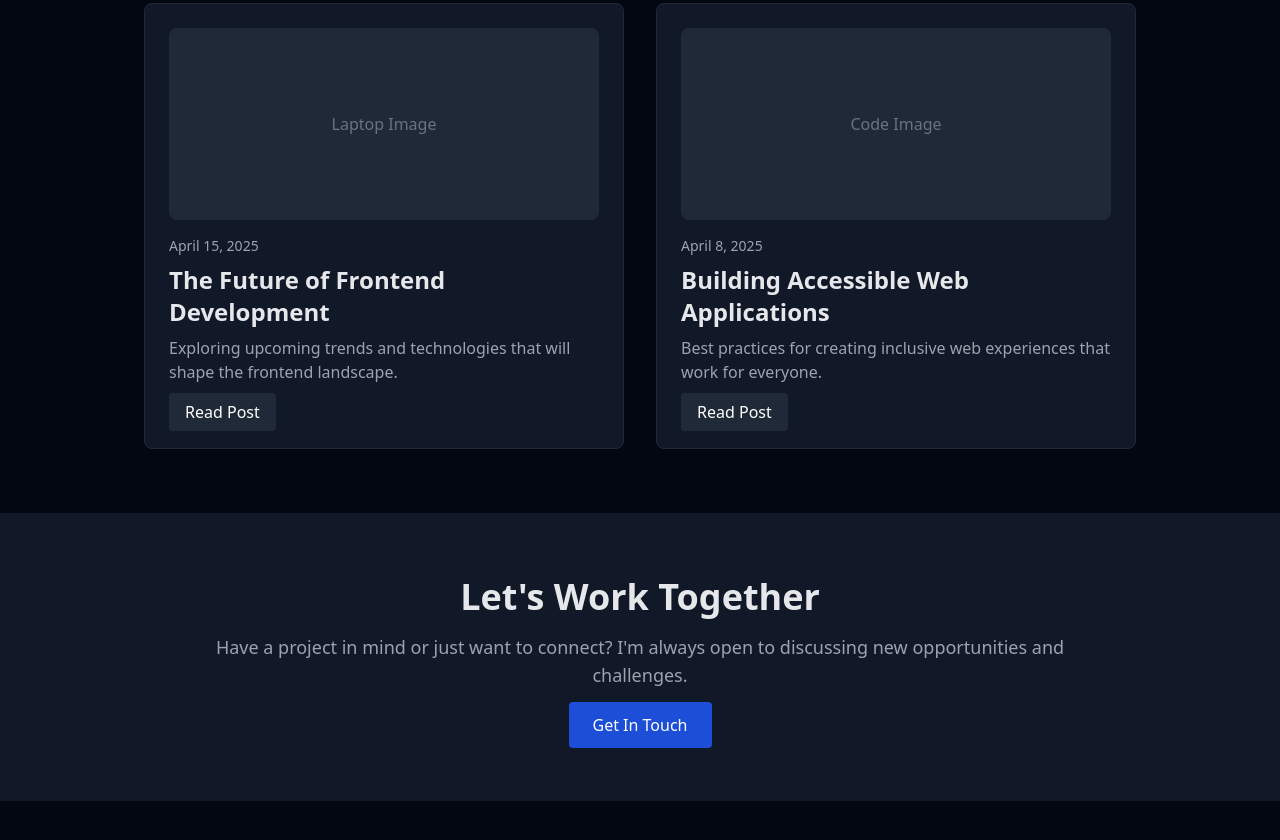
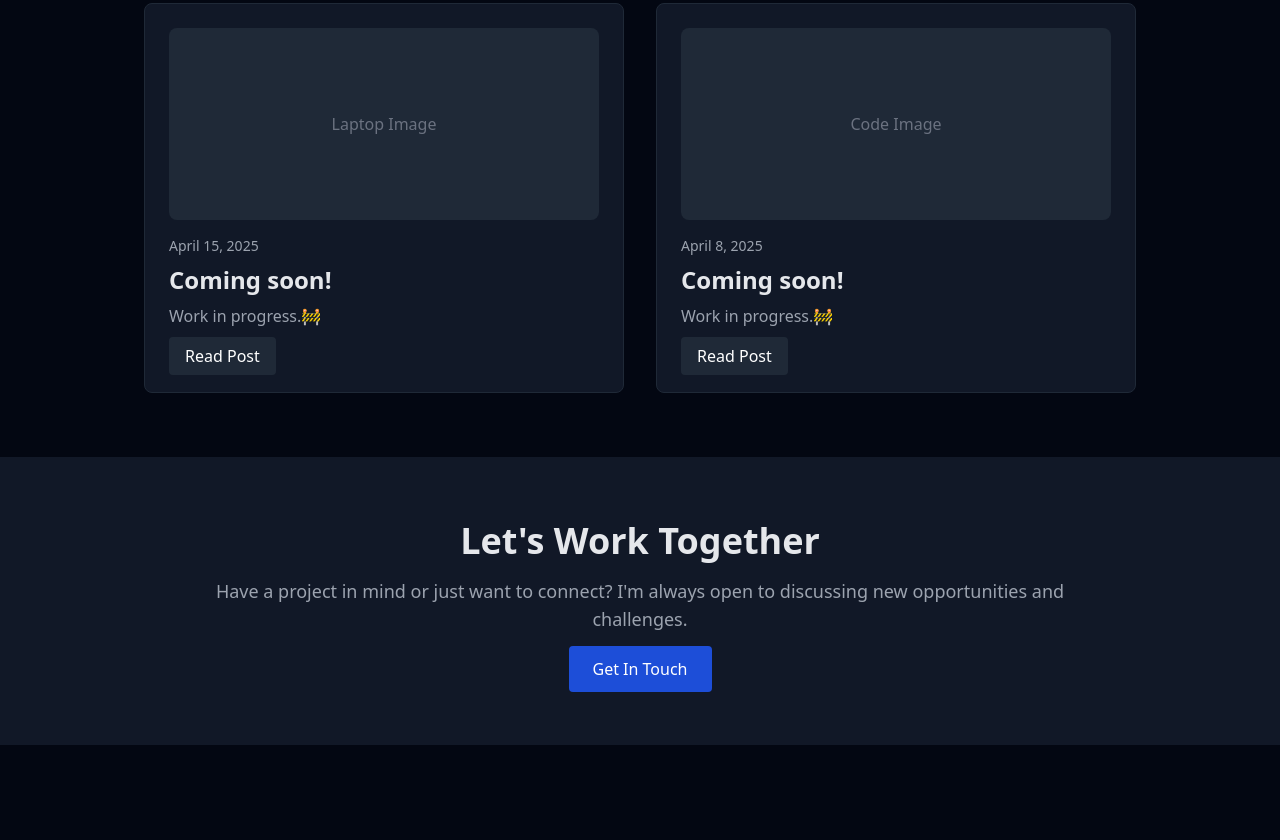
Before and after one commit to AtharvSharma09/AtharvSharma.github.io, a plain HTML site: page index.html in a window 1280 px wide. Shown: the part 2343-3183 px from the top of the page. Drawn offline with nearby package versions, Linux system fonts and the light colour scheme.

Commit message:
index.html

```diff
--- a/index.html
+++ b/index.html
@@ -193,8 +193,8 @@
             <span class="text-gray-500">Laptop Image</span>
           </div>
           <p class="text-gray-400 text-sm mb-2">April 15, 2025</p>
-          <h3 class="text-2xl font-semibold mb-2">The Future of Frontend Development</h3>
-          <p class="text-gray-400 mb-4">Exploring upcoming trends and technologies that will shape the frontend landscape.</p>
+          <h3 class="text-2xl font-semibold mb-2">Coming soon!</h3>
+          <p class="text-gray-400 mb-4">Work in progress.🚧</p>
           <a href="blog.html" class="bg-gray-800 text-white px-4 py-2 rounded hover:bg-gray-700">Read Post</a>
         </div>
         <div class="blog-card p-6 border border-gray-800 rounded-lg bg-gray-900 hover:shadow-lg hover:scale-105 transition transform">
@@ -202,8 +202,8 @@
             <span class="text-gray-500">Code Image</span>
           </div>
           <p class="text-gray-400 text-sm mb-2">April 8, 2025</p>
-          <h3 class="text-2xl font-semibold mb-2">Building Accessible Web Applications</h3>
-          <p class="text-gray-400 mb-4">Best practices for creating inclusive web experiences that work for everyone.</p>
+          <h3 class="text-2xl font-semibold mb-2">Coming soon!</h3>
+          <p class="text-gray-400 mb-4">Work in progress.🚧</p>
           <a href="blog.html" class="bg-gray-800 text-white px-4 py-2 rounded hover:bg-gray-700">Read Post</a>
         </div>
       </div>
```
